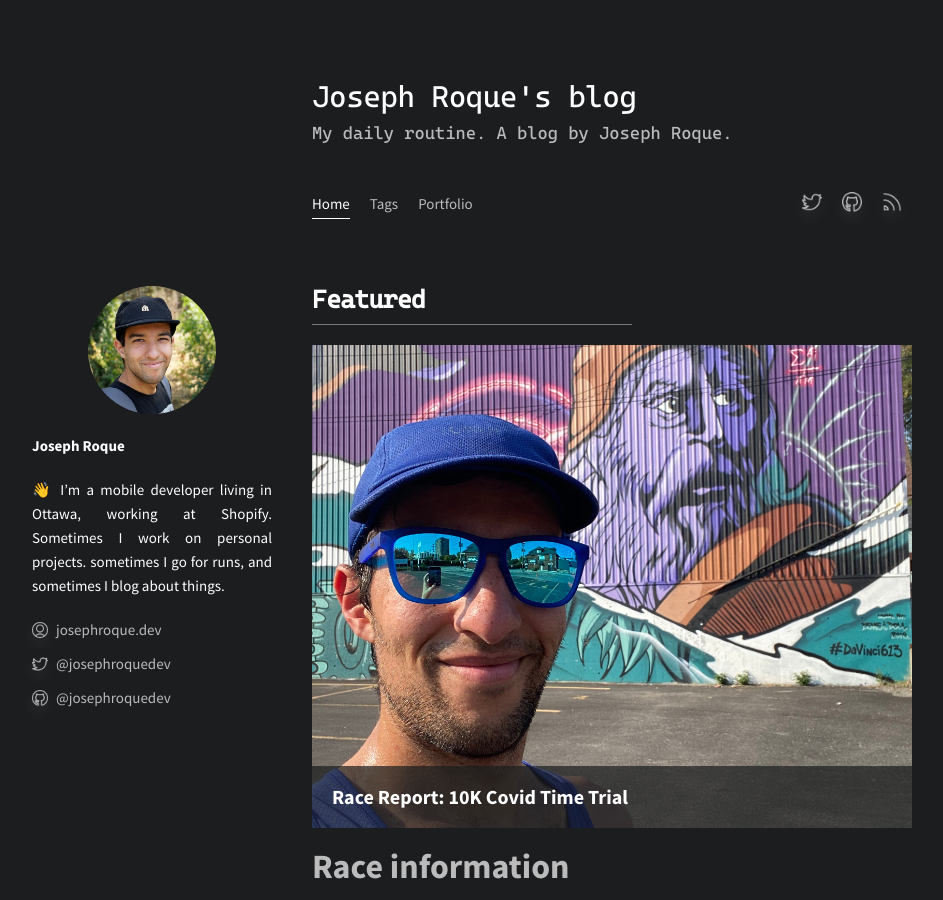
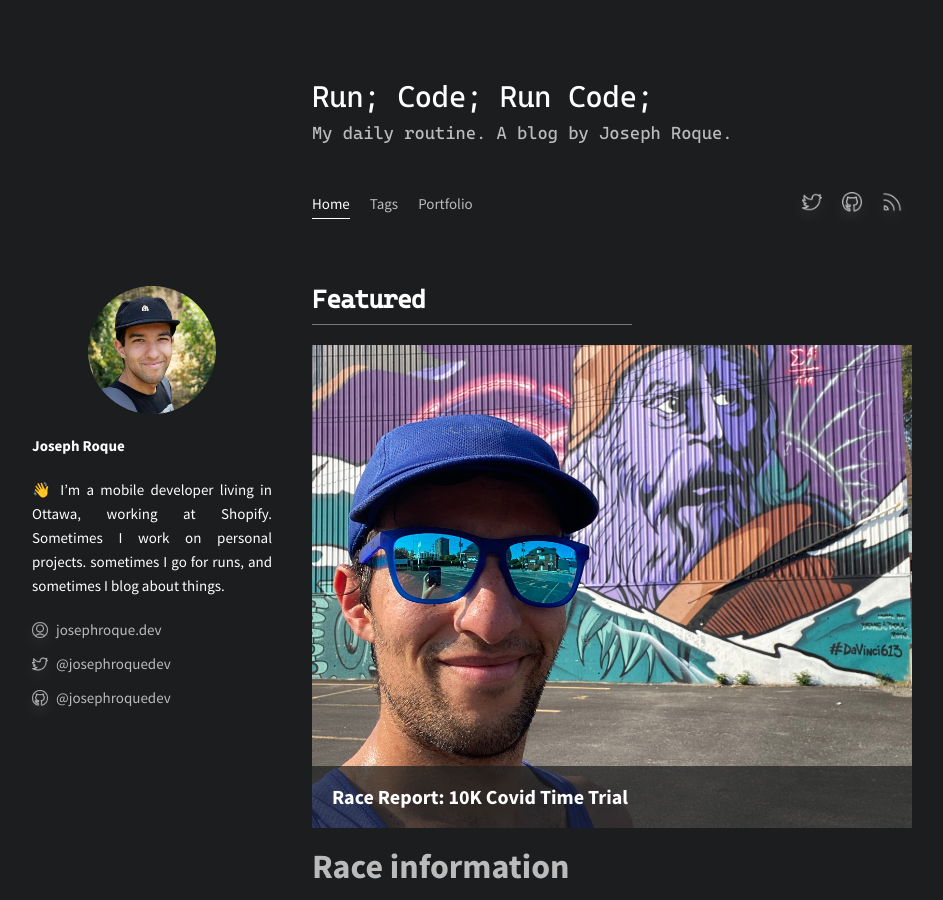
Before and after one commit to autoreleasefool/runcode.blog, a Jekyll site: the page built from index.html, in a window 1280 px wide and 900 px high. Shown: the whole window, without its empty margins (28-971 px from the left). Built offline with Jekyll 4.4.1, drawn with Linux system fonts in a browser that asks for light colours; some web fonts are replaced.

Commit message:
Use headline for title in layout

```diff
--- a/_config.yml
+++ b/_config.yml
@@ -15,6 +15,7 @@
 # in the templates via {{ site.myvariable }}.
 title: Joseph Roque's blog
 email: blog@josephroque.ca
+headline: Run; Code; Run Code;
 description: >- # this means to ignore newlines until "baseurl:"
   My daily routine. A blog by Joseph Roque.
 baseurl: "" # the subpath of your site, e.g. /blog
--- a/_includes/header.html
+++ b/_includes/header.html
@@ -2,7 +2,7 @@
   <div class="head-left"></div>
   <div class="head-container">
     <div class="head-brand">
-      <a href="{{ site.url }}"><h1 class="head-title">{{ site.title }}</h1></a>
+      <a href="{{ site.url }}"><h1 class="head-title">{{ site.headline }}</h1></a>
       <h2 class="head-description">{{ site.description }}</h2>
     </div>
 
```
